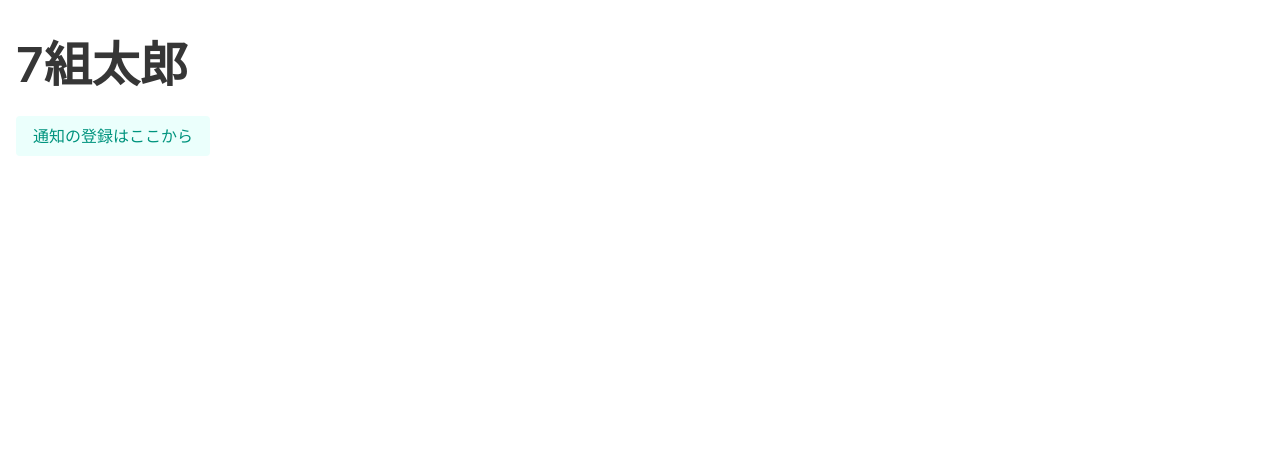
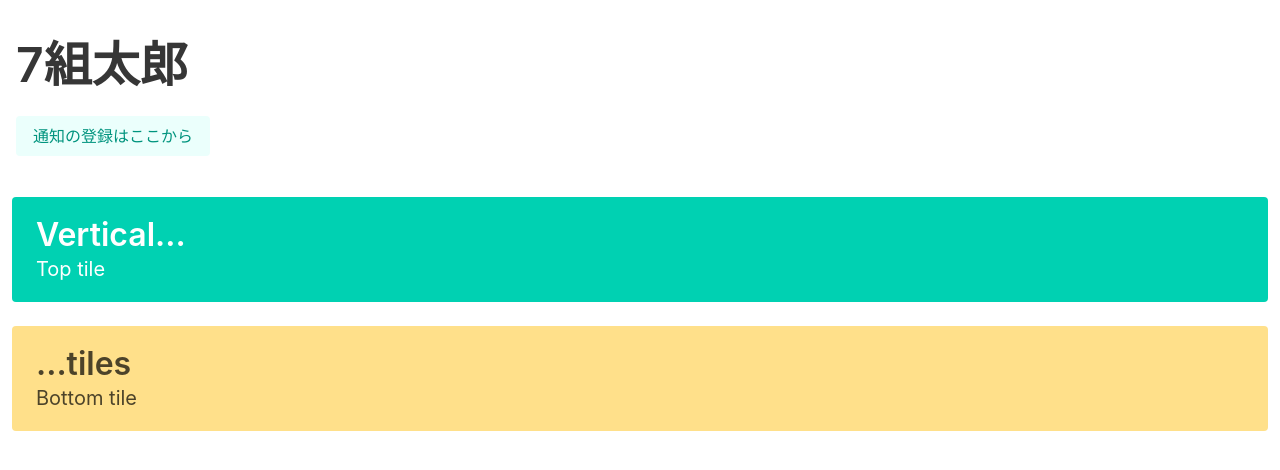
Before and after one commit to YuseiIto/nTaro, a Nuxt app: page / in a window 1280 px wide. Shown: the top 470 px of the page. Built offline with nearby package versions, Linux system fonts and the light colour scheme.

Commit message:
Modify:use list

```diff
--- a/client/pages/index.vue
+++ b/client/pages/index.vue
@@ -1,16 +1,19 @@
 <template>
 <div>
   <ntaro_headder/>
-
+  <list count="3"/>
 
 </div>
 </template>
 <script>
 import ntaro_headder from "../components/ntaro_headder.vue"
+import list from "../components/list.vue"
+
 import 'bulma/css/bulma.css';
 export default {
   components:{
-      ntaro_headder
+      ntaro_headder,
+      list
   },
   head() {
     return {
```
